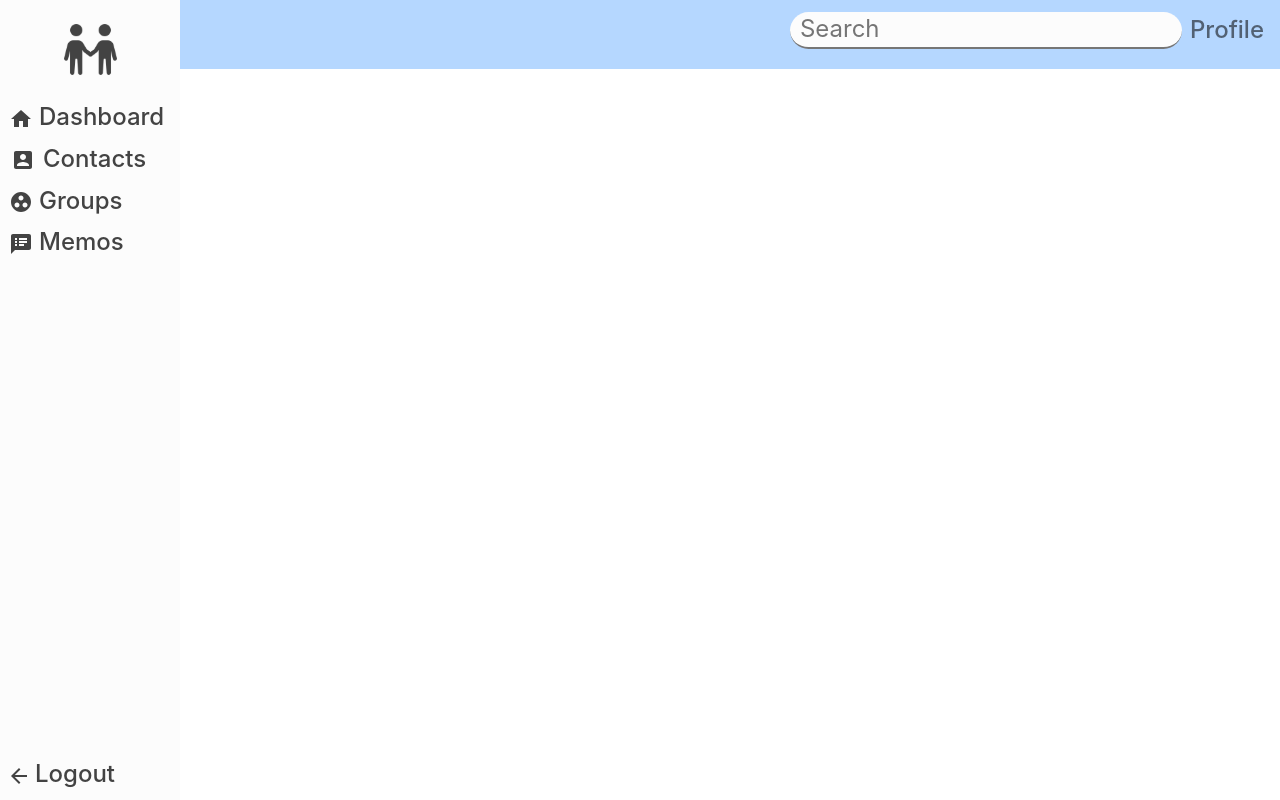
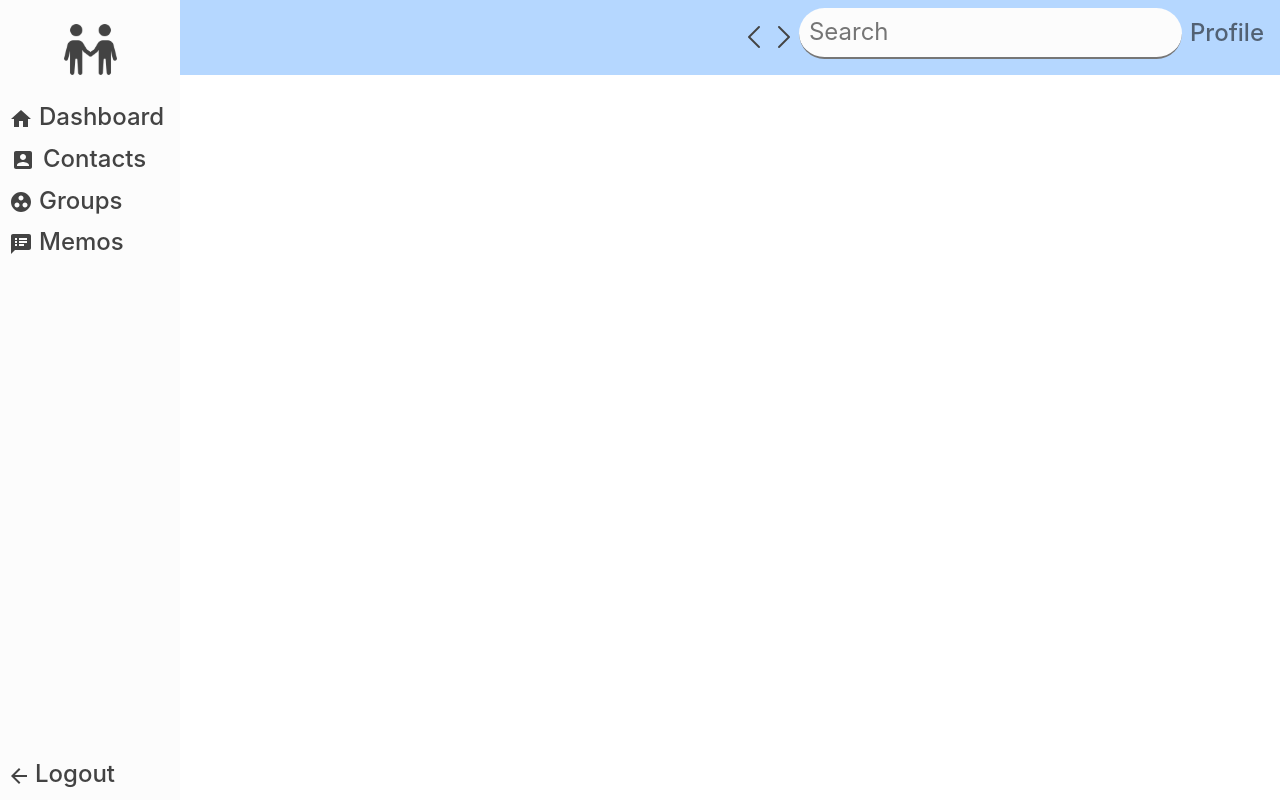
Before and after one commit to yiyangshen/COMP30022-DocMcStuffins, a React (Create React App) app in the folder frontend/: page / in a window 1280 px wide. Built offline with nearby package versions, Linux system fonts and the light colour scheme.

Commit message:
Implemented backward, and forward button

```diff
--- a/frontend/src/components/nav.tsx
+++ b/frontend/src/components/nav.tsx
@@ -6,12 +6,15 @@ import { Nav, Navbar, Form } from "react-bootstrap";
 
 /* Import components */
 import "../css/nav.css";
+import history from "../history";
 import Logo from "../img/logo.svg";
 import Dashboard from "../img/dashboard.svg";
 import Contacts from "../img/contacts.svg";
 import Groups from "../img/groups.svg";
 import Memos from "../img/memos.svg";
 import Logout from "../img/logout.svg";
+import BackArrow from "../img/back-arrow.svg";
+import FrontArrow from "../img/front-arrow.svg";
 
 /* Navigation bar at the bottom of all customer page */
 export default function Navi() {
@@ -69,6 +72,20 @@ export default function Navi() {
                         <input type="text" placeholder="Search" className="" />
                     </h2>
                 </Form>
+                <input
+                    type="image"
+                    alt="front"
+                    className="front"
+                    src={FrontArrow}
+                    onClick={() => history.goForward()}
+                />
+                <input
+                    type="image"
+                    alt="back"
+                    className="back"
+                    src={BackArrow}
+                    onClick={() => history.goBack()}
+                />
             </Navbar>
         </div>
     );
--- a/frontend/src/css/nav.css
+++ b/frontend/src/css/nav.css
@@ -21,7 +21,7 @@ input[type="text"] {
     border-left: none;
     border-right: none;
     background-color: #fcfcfc;
-    padding: 3px 10px;
+    padding: 10px 1px 10px 10px;
 }
 
 h2 {
```
